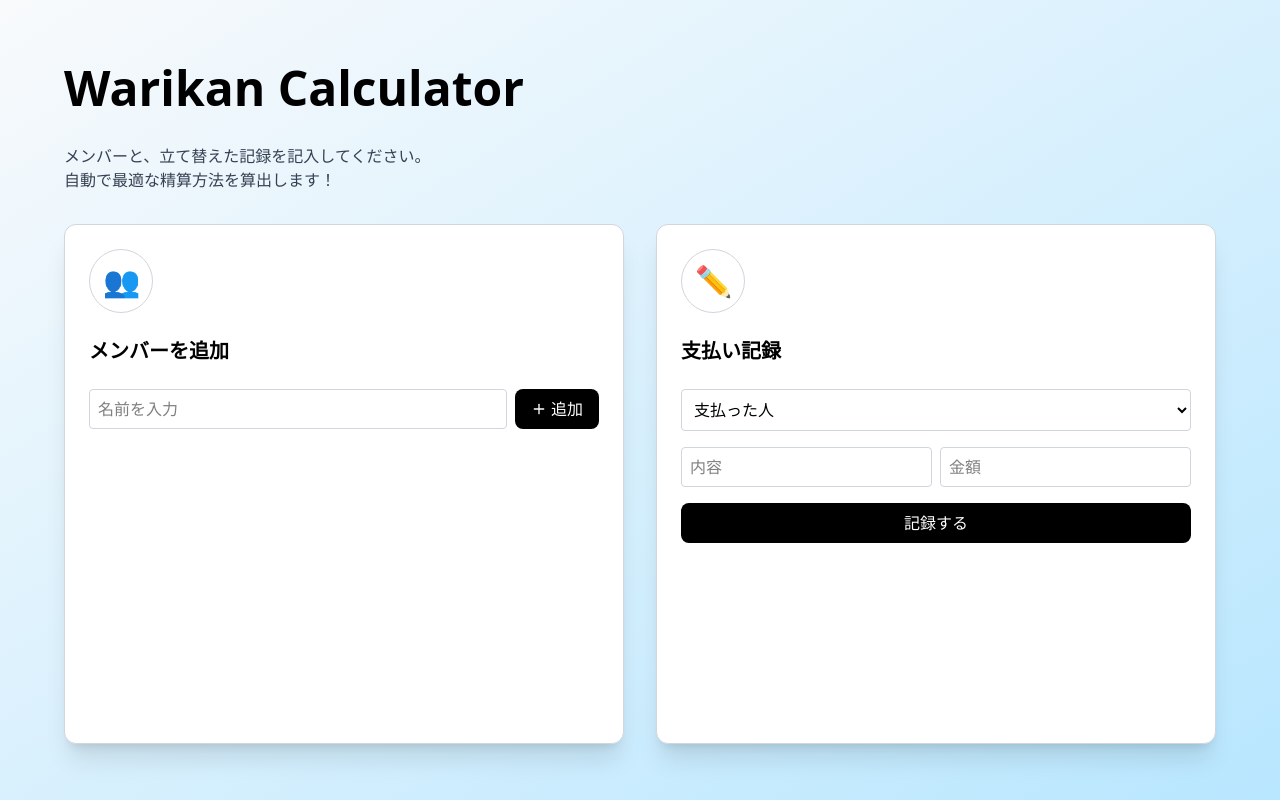
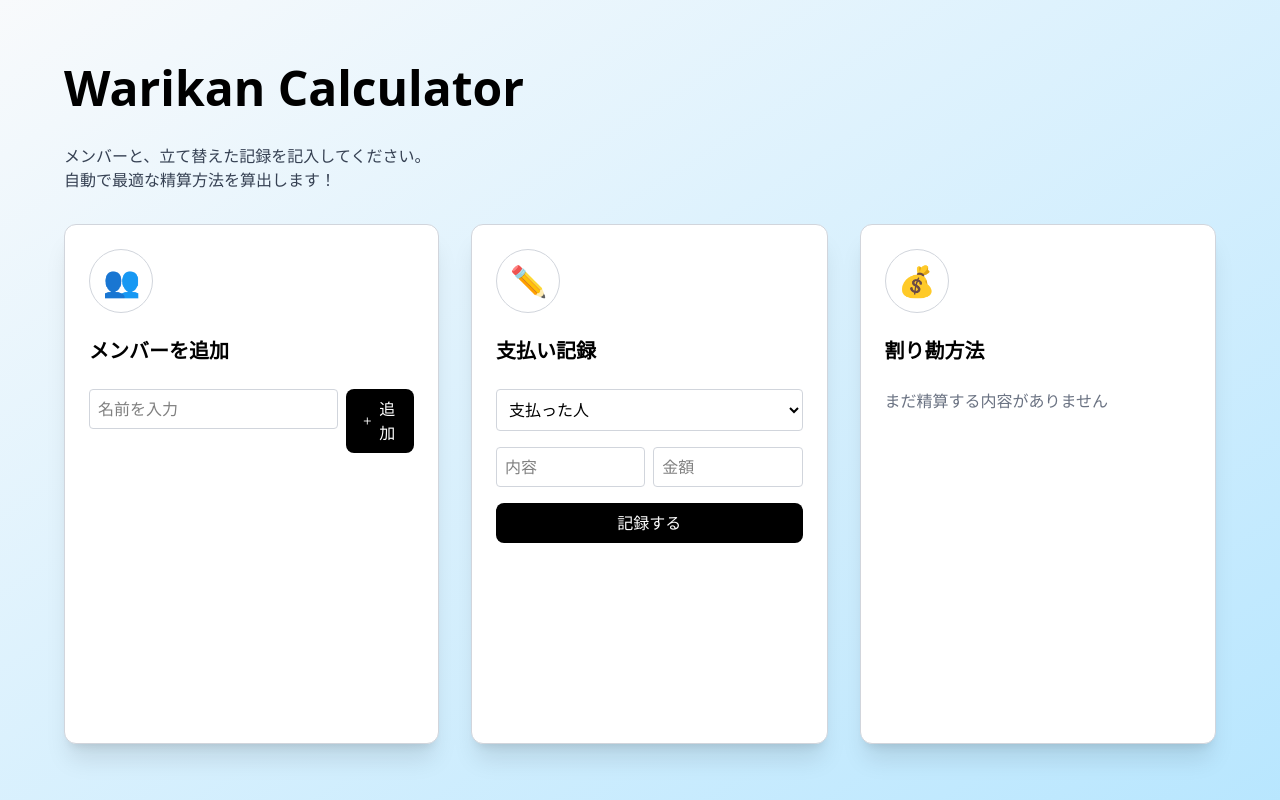
Before and after one commit to hanohrs/warikan-calculator, a React (Vite) app: page / in a window 1280 px wide. Built offline with nearby package versions, Linux system fonts and the light colour scheme.

Commit message:
Result コンポーネントの実装
- 清算方法を算出するロジックを useResultLogic に分割
- Result コンポーネントの実装

```diff
--- a/src/App.tsx
+++ b/src/App.tsx
@@ -1,5 +1,6 @@
 import ExpenseList from "./components/ExpenseList";
 import MemberList from "./components/MemberList";
+import Result from "./components/Result";
 
 function App() {
   return (
@@ -17,7 +18,7 @@ function App() {
         <div className="flex space-x-8 justify-center">
           <MemberList />
           <ExpenseList />
-          {/* Result */}
+          <Result />
         </div>
       </div>
     </>
--- /dev/null
+++ b/src/components/Result.tsx
@@ -0,0 +1,28 @@
+import useResultLogic from "../hooks/useResultLogic";
+import Card from "./ui/Card";
+
+const Result = () => {
+  const warikanPlan = useResultLogic();
+
+  return (
+    <Card logo="💰" title="割り勘方法">
+      <div className="space-y-2">
+        {warikanPlan.length > 0 ? (
+          warikanPlan.map((transfer) => (
+            <div
+              key={`${transfer.from}-${transfer.to}-${transfer.amount}`}
+              className="p-2 bg-green-100 rounded"
+            >
+              {transfer.from}さんが{transfer.to}さんに
+              {transfer.amount}円を支払う
+            </div>
+          ))
+        ) : (
+          <div className="text-gray-500">まだ精算する内容がありません</div>
+        )}
+      </div>
+    </Card>
+  );
+};
+
+export default Result;
--- /dev/null
+++ b/src/hooks/useResultLogic.ts
@@ -0,0 +1,120 @@
+import type { Expense } from "../types";
+import useWarikanStore from "../store/useWarikanStore";
+
+type MemberCalculation = {
+  [key: string]: number;
+};
+
+// 各メンバーが支払った個人総額を算出
+const calculateTotalPaidByMember = (members: string[], expenses: Expense[]) => {
+  const totalPaidByMember: MemberCalculation = {};
+
+  members.forEach((member) => (totalPaidByMember[member] = 0));
+  expenses.forEach((expense) => {
+    totalPaidByMember[expense.paidBy] += expense.amount;
+  });
+
+  return totalPaidByMember;
+};
+
+// 全員の総額を算出
+const calculateTotal = (totalPaidByMember: MemberCalculation) => {
+  return Object.values(totalPaidByMember).reduce((a, b) => a + b, 0);
+};
+
+// １人あたりが本来支払うべき金額（割り勘）を算出
+const calculateTotalPerMember = (total: number, members: string[]) => {
+  return total / members.length;
+};
+
+// それぞれのメンバーの過払い額 or 不足額を算出
+const calculateDifferences = (
+  members: string[], // メンバー名の配列
+  totalPaidByMember: MemberCalculation, // 各メンバーが支払った個人総額
+  totalPerMember: number // １人あたりが本来支払うべき金額（割り勘額）
+) => {
+  const differences: MemberCalculation = {}; // メンバーごとの過不足を格納するオブジェクト
+  members.forEach((member) => {
+    differences[member] = totalPaidByMember[member] - totalPerMember; // 支払った金額 - 支払うべき金額
+  });
+  return differences;
+};
+
+// 各メンバーの過不足を相殺し、最適な精算方法を算出します。
+const calculateWarikanPlan = (differences: MemberCalculation) => {
+  // 精算方法を格納する配列
+  const warikanPlan: { from: string; to: string; amount: number }[] = [];
+
+  // 多く支払っているメンバーのみを格納する配列
+  const overpaidMembers = Object.keys(differences).filter(
+    (member) => differences[member] > 0
+  );
+
+  // 支払いが不足しているメンバーのみを格納する配列
+  const underpaidMembers = Object.keys(differences).filter(
+    (member) => differences[member] < 0
+  );
+
+  // 多く支払っているメンバーと、不足しているメンバーがいる場合、記述された処理を繰り返します
+  while (overpaidMembers.length > 0 && underpaidMembers.length > 0) {
+    // 多く支払っているメンバーと、支払いが不足しているメンバーを選出
+    const receiver = overpaidMembers[0];
+    const payer = underpaidMembers[0];
+
+    // 絶対値が小さい方の額を精算したいので、比較して小さい方を選出
+    const amount = Math.min(differences[receiver], -differences[payer]);
+
+    // 精算する額が 0 より大きい場合、精算を行う
+    if (amount > 0) {
+      // 精算する額を warikanPlan に追加
+      warikanPlan.push({
+        from: payer,
+        to: receiver,
+        amount: Math.round(amount),
+      });
+      // 精算した額を、多く支払っているメンバーの過不足から引き算
+      differences[receiver] -= amount;
+      // 精算した額を、支払いが不足しているメンバーの過不足に足し算
+      differences[payer] += amount;
+    }
+
+    // メンバーの過不足が 0 になった場合、配列から取り除く
+    if (differences[receiver] === 0) overpaidMembers.shift();
+    if (differences[payer] === 0) underpaidMembers.shift();
+  }
+
+  return warikanPlan;
+};
+
+/**
+ * 割り勘を行うための最適な精算方法を求めます。
+ *
+ * @remarks
+ * このフックでは、以下の処理が行われます：
+ * 1. 各メンバーが支払った個人総額を算出
+ * 2. 全員の総額を算出
+ * 3. １人あたりが本来支払うべき金額（割り勘）を算出
+ * 4. それぞれのメンバーの過払い額または不足額を算出
+ * 5. 各メンバーの過不足を比較して相殺
+ */
+const useResultLogic = () => {
+  const members = useWarikanStore((state) => state.members);
+  const expenses = useWarikanStore((state) => state.expenses);
+
+  if (members.length === 0 || expenses.length === 0) {
+    return [];
+  }
+
+  const totalPaidByMember = calculateTotalPaidByMember(members, expenses);
+  const total = calculateTotal(totalPaidByMember);
+  const totalPerMember = calculateTotalPerMember(total, members);
+  const differences = calculateDifferences(
+    members,
+    totalPaidByMember,
+    totalPerMember
+  );
+
+  return calculateWarikanPlan(differences);
+};
+
+export default useResultLogic;
```
